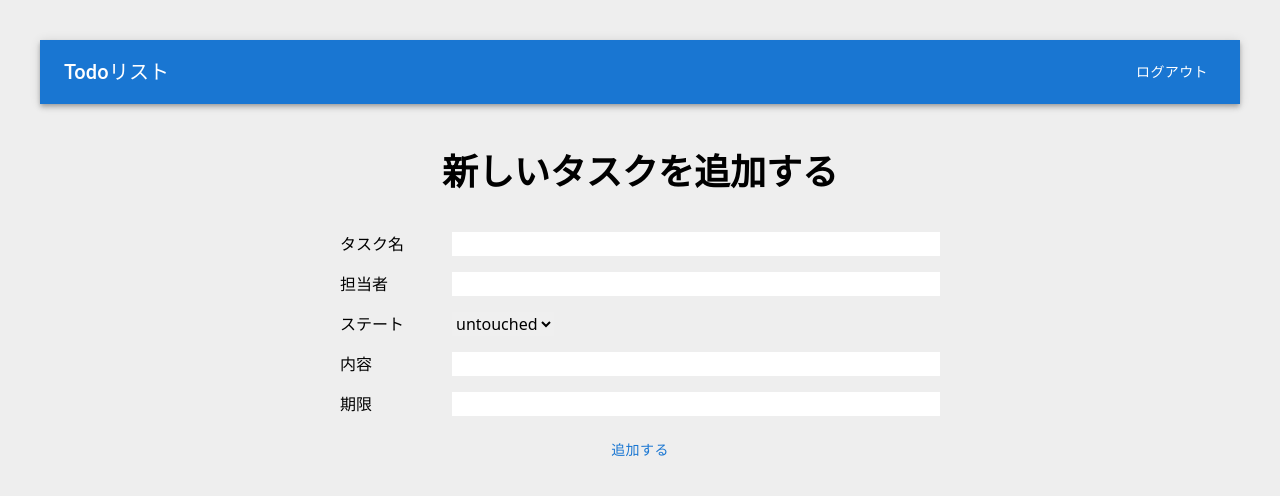
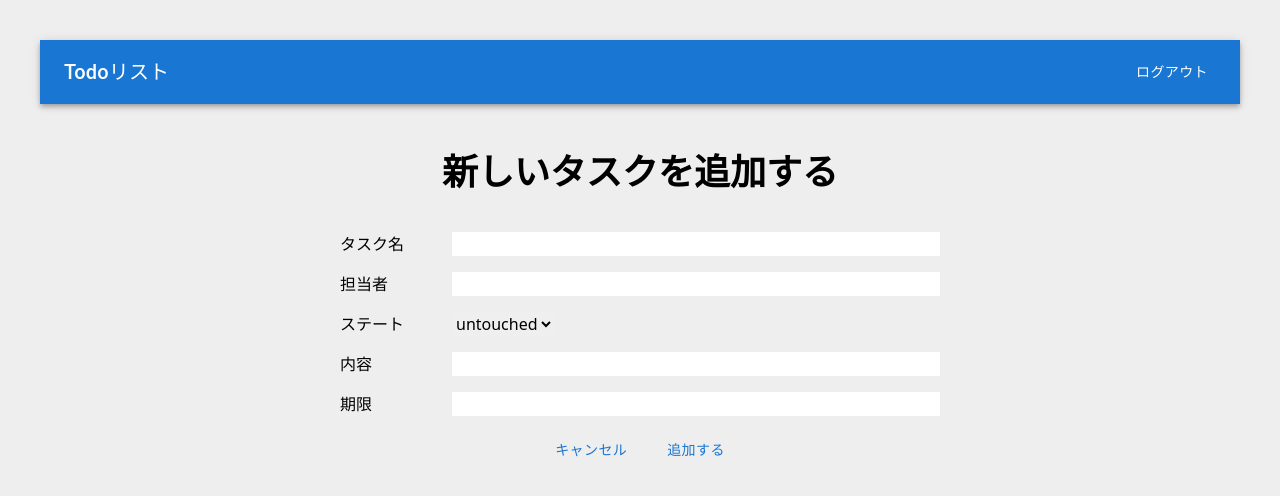
Before and after one commit to nsmuy/next-todo-app, a Next.js app: page /todos/create in a window 1280 px wide. Shown: the top 496 px of the page. Built offline with nearby package versions, Linux system fonts and the light colour scheme; no server answers.

Commit message:
タスク追加画面にキャンセルボタンを追加

```diff
--- a/src/app/todos/create/page.tsx
+++ b/src/app/todos/create/page.tsx
@@ -9,6 +9,7 @@ import { v4 as uuidv4 } from 'uuid';
 import { db } from "@/app/firebase";
 import { useRecoilState } from "recoil";
 import { todosState } from "../../components/atoms";
+import Link from 'next/link';
 
 const Page = () => {
 
@@ -42,6 +43,18 @@ const Page = () => {
 
     router.push('/todos');
     setNewTodo({} as Todo);
+  }
+
+  const handleCreateCancel = () => {
+    router.push('/todos');
+    setNewTodo({
+      id: '',
+      title: '',
+      detail: '',
+      status: 'untouched',
+      responsible: '',
+      deadline: '',
+    });
   }
 
   return (
@@ -106,8 +119,12 @@ const Page = () => {
           />
         </div>
 
-        <Button type="submit">追加する</Button>
-
+        <div className='flex justify-center gap-6'>
+          <Button onClick={handleCreateCancel}>
+            <Link href="/todos">キャンセル</Link>
+          </Button>
+          <Button type="submit">追加する</Button>
+        </div>
       </form>
     </div>
   )
```
